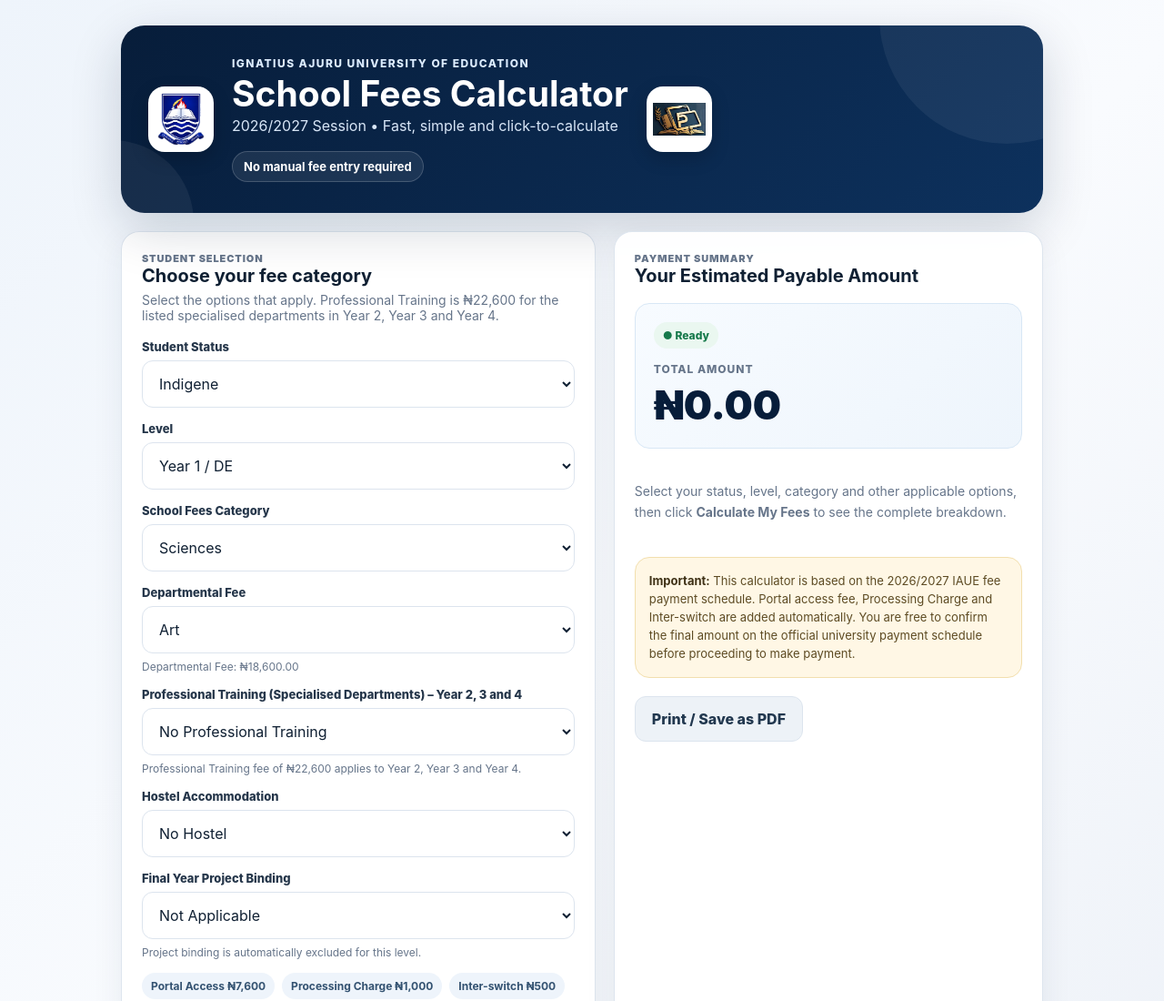
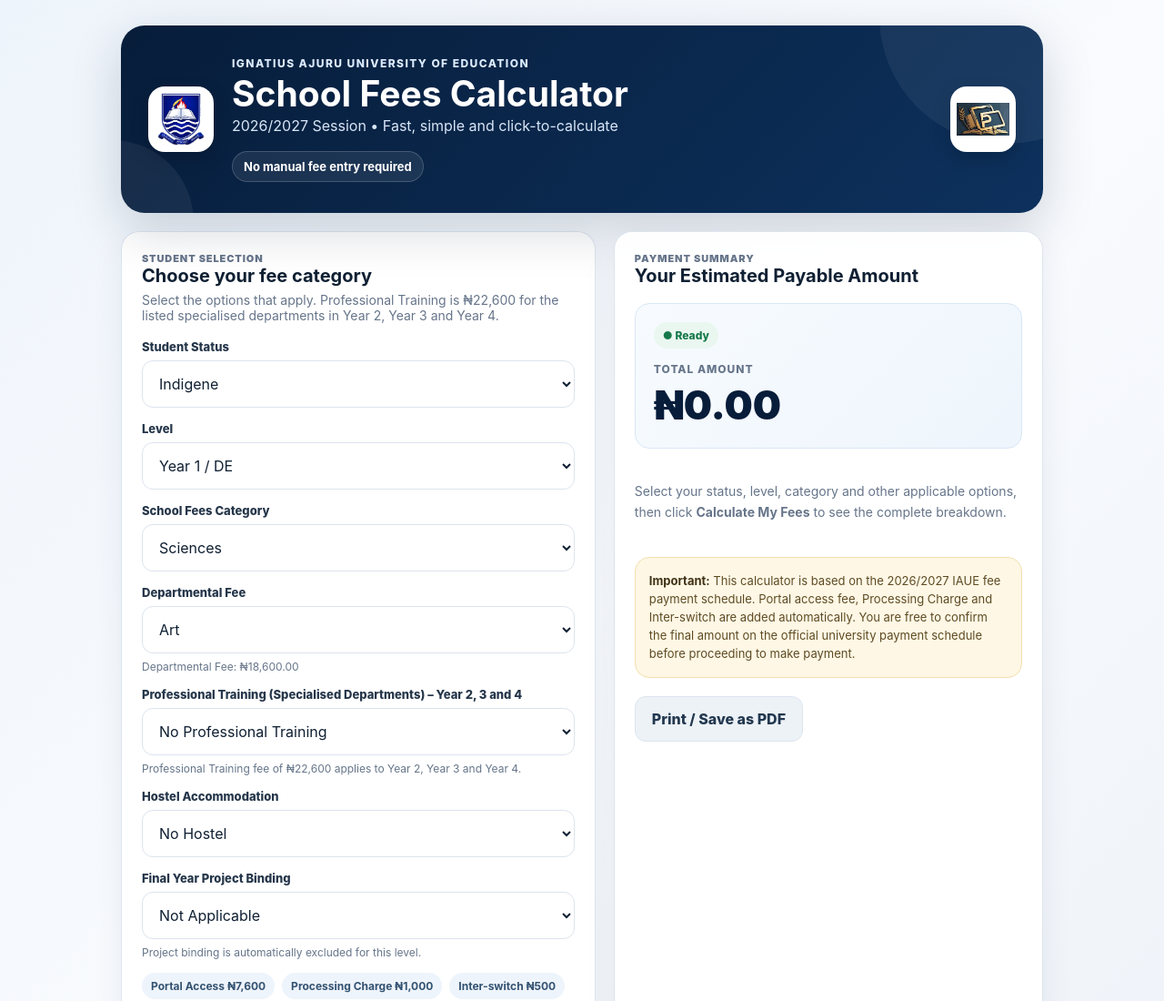
Before and after one commit to Jamesfreedom/Intech-Solutions, a website: page index.html in a window 1280 px wide. Shown: the top 1100 px of the page at 91% size. Drawn offline with Linux system fonts and the light colour scheme.

Commit message:
styling touched

```diff
--- a/assets/css/style.css
+++ b/assets/css/style.css
@@ -70,10 +70,17 @@ select {
     bottom: -100px
 }
 
-.hero-inner, .hero-flex {
+.hero-inner {
     position: relative;
     z-index: 2;
     display: flex;
+    align-items: center;
+    gap: 20px
+}
+
+.hero-flex {
+    display: flex;
+    justify-content: space-between;
     align-items: center;
     gap: 20px
 }
```
